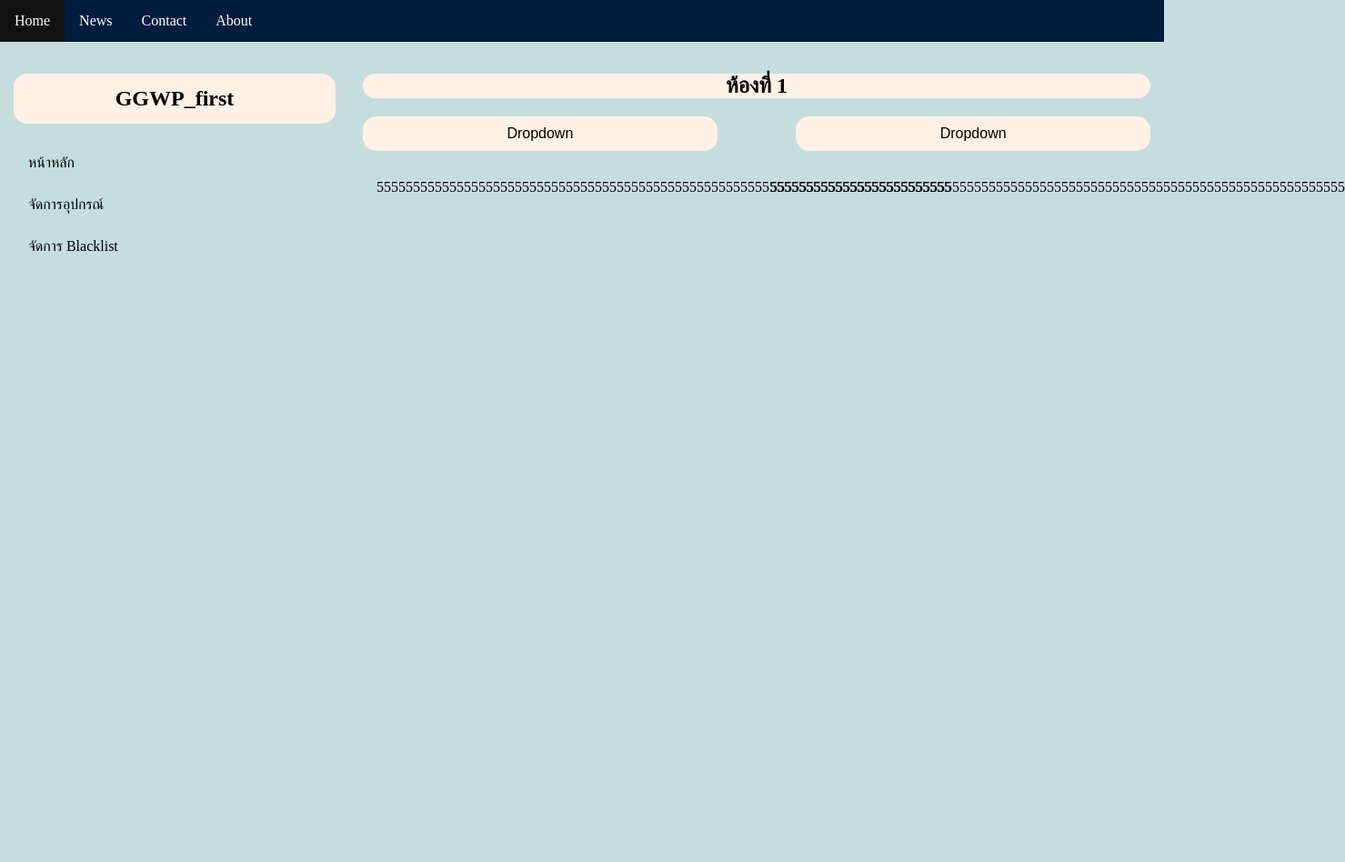
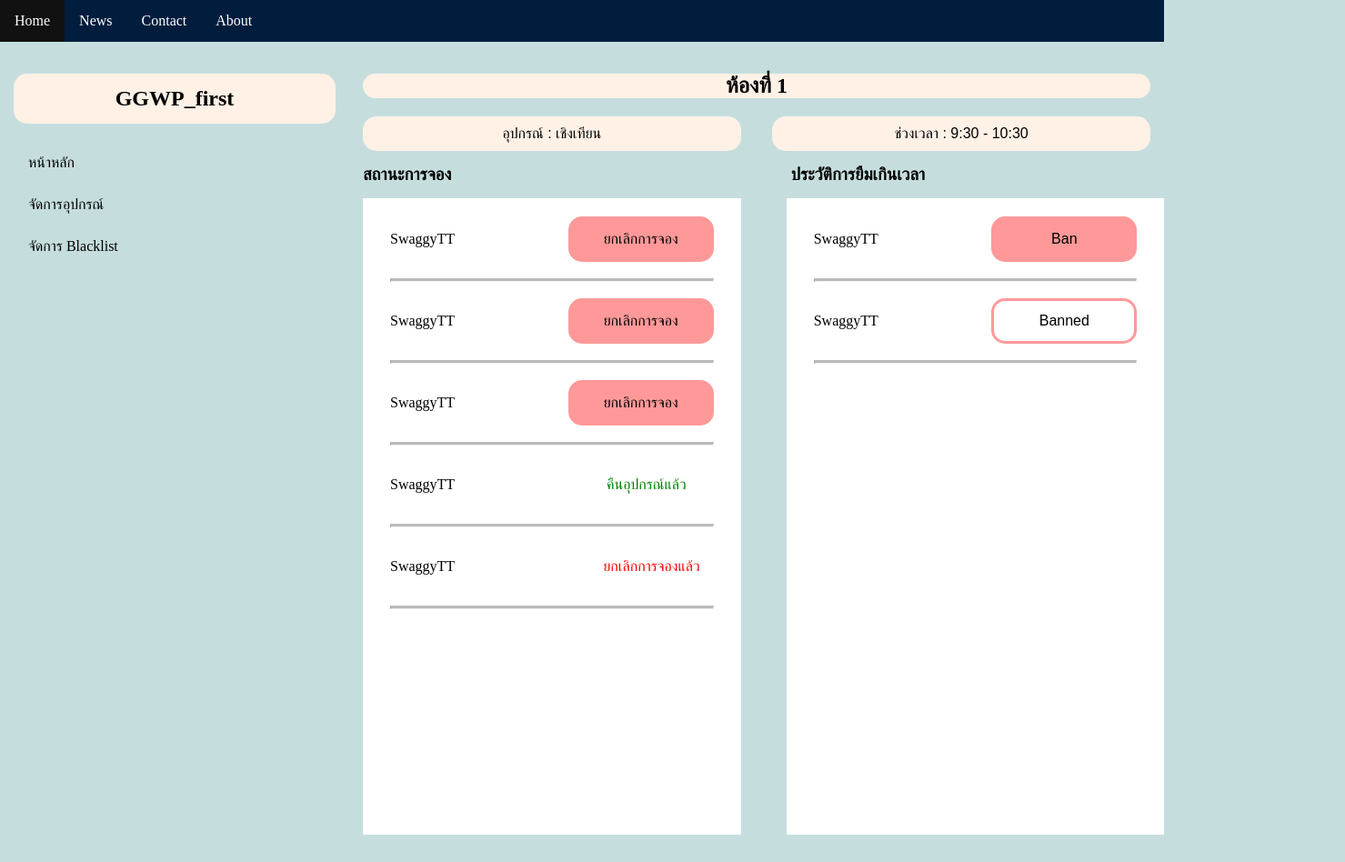
Before and after one commit to Power1stZ/SoftwareStudio, a plain HTML site: page frontend/index.html in a window 1280 px wide. Shown: the whole page at 91% size, 1479 px wide, since content can reach past the window. Before the commit the page ends 800 px from the top, so only its background shows below. Drawn offline with Linux system fonts and the light colour scheme.

Commit message:
complete layout

```diff
--- a/frontend/admin.css
+++ b/frontend/admin.css
@@ -1,9 +1,37 @@
 * {
   box-sizing: border-box;
+}
+html{
+  width: 100%;
+  height: 100%;
 }
 body {
   margin: 0;
   background-color: #c5dedd;
+  width: 100%;
+  height: 100%;
+}
+/* Dashed border */
+hr.dashed {
+  border-top: 3px dashed #bbb;
+}
+
+/* Dotted border */
+hr.dotted {
+  border-top: 3px dotted #bbb;
+}
+
+/* Solid border */
+hr.solid {
+  border-top: 3px solid #bbb;
+  margin-left: 30px;
+  margin-right: 30px;
+}
+
+/* Rounded border */
+hr.rounded {
+  border-top: 8px solid #bbb;
+  border-radius: 5px;
 }
 .navbar {
   list-style-type: none;
@@ -69,7 +97,12 @@ body {
   padding: 15px;
 }
 .column.even {
-  width: 50%;
+  width: 48%;
+  height: 100%;
+  position:relative;
+  padding: 0;
+  padding-top: 15px;
+  /* background-color:#ffffff; */
 }
 
 .column.side {
@@ -96,7 +129,7 @@ body {
   position: relative;
   display: inline-block;
   align-items: center;
-  width: 45%;
+  width: 48%;
 }
 .dropbtn {
   background-color: #fff1e6;
@@ -133,6 +166,77 @@ body {
   background-color: #ffffff;
 }
 
+.leftcolhead{
+  margin: 0;
+}
+.rightcolhead{
+  margin: 0px 55px;
+}
+.leftcardcontent{
+  background-color:#ffffff;
+  width: 100%;
+  height: 700px;
+  padding-top: 10px;
+  margin: 15px 0px;
+  position: relative;
+  overflow: auto;
+}
+.rightcardcontent{
+  background-color:#ffffff;
+  width: 100%;
+  height: 700px;
+  padding-top: 10px;
+  margin: 15px 50px;
+  position: relative;
+  overflow: auto;
+}
+
+.listbooking{
+  display: flex;
+  flex-direction: column;
+  padding: 10px 0px;
+}
+.listelement{
+  display: flex;
+  flex-direction: row;
+  justify-content: space-between;
+  padding: 10px 30px;
+}
+.canclebookbutton ,.banbutton{
+  background-color: #ff9999;
+  padding: 0px;
+  font-size: 16px;
+  border: none;
+  cursor: pointer;
+  width: 160px;
+  border-radius: 15px;
+}
+.canclebookbutton:hover , .banbutton:hover{
+  color: #ffffff;
+}
+.bannedbutton{
+  background-color: #ffffff;
+  border: 3px solid #ff9999;
+  padding: 0px;
+  font-size: 16px;
+  cursor: pointer;
+  width: 160px;
+  border-radius: 15px;
+}
+.bannedbutton:hover{
+  color:#ff9999;
+}
+
+.bookerstatusreturned{
+  color: green;
+  margin-right: 30px;
+}
+.bookerstatuscancled{
+  color: red;
+  margin-right: 15px;
+}
+
+
 @media screen and (max-width: 600px) {
   .column.side,
   .column.mid {
--- a/frontend/index.html
+++ b/frontend/index.html
@@ -32,7 +32,7 @@
     <h2 class="roomno">ห้องที่ 1</h2>
     <div class="dropdownrow">
         <div class="dropdown">
-        <button class="dropbtn">Dropdown</button>
+        <button class="dropbtn">อุปกรณ์ : เชิงเทียน</button>
         <div class="dropdown-content">
           <a href="#">Link 1</a>
           <a href="#">Link 2</a>
@@ -40,7 +40,7 @@
         </div>
         </div>
         <div class="dropdown">
-          <button class="dropbtn">Dropdown</button>
+          <button class="dropbtn">ช่วงเวลา : 9:30 - 10:30</button>
           <div class="dropdown-content">
             <a href="#">Link 1</a>
             <a href="#">Link 2</a>
@@ -49,10 +49,57 @@
         </div>
     </div>
     <div class="column even">
-          <p>5555555555555555555555555555555555555555555555555555555555555555555555555555555</p>
+      <h3 class="leftcolhead">สถานะการจอง</h3>
+      <div class="leftcardcontent">
+        <div class="listcontent">
+          <div class="listelement">
+            <p class="booker">SwaggyTT</p>
+            <button class="canclebookbutton">ยกเลิกการจอง</button>
+          </div><hr class="solid">
+
+          <div class="listelement">
+            <p class="booker">SwaggyTT</p>
+            <button class="canclebookbutton">ยกเลิกการจอง</button>
+          </div><hr class="solid">
+
+          <div class="listelement">
+            <p class="booker">SwaggyTT</p>
+            <button class="canclebookbutton">ยกเลิกการจอง</button>
+          </div><hr class="solid">
+
+          <div class="listelement">
+            <p class="booker">SwaggyTT</p>
+            <p class="bookerstatusreturned">คืนอุปกรณ์แล้ว</p>
+          </div><hr class="solid">
+
+          <div class="listelement">
+            <p class="booker">SwaggyTT</p>
+            <p class="bookerstatuscancled">ยกเลิกการจองแล้ว</p>
+          </div><hr class="solid">
+
+        </div>
+      </div>
     </div>
     <div class="column even">
-      <p>5555555555555555555555555555555555555555555555555555555555555555555555555555555</p>
+      <h3 class="rightcolhead">ประวัติการยืมเกินเวลา</h3>
+      <div class="rightcardcontent">
+        <div class="listcontent">
+          <div class="listelement">
+            <p class="booker">SwaggyTT</p>
+            <button class="banbutton">Ban</button>
+          </div><hr class="solid">
+
+          <div class="listelement">
+            <p class="booker">SwaggyTT</p>
+            <button class="bannedbutton">Banned</button>
+          </div><hr class="solid">
+
+
+
+        </div>
+      </div>
+    </div>
+  </div>
 </div>
 
 
```
